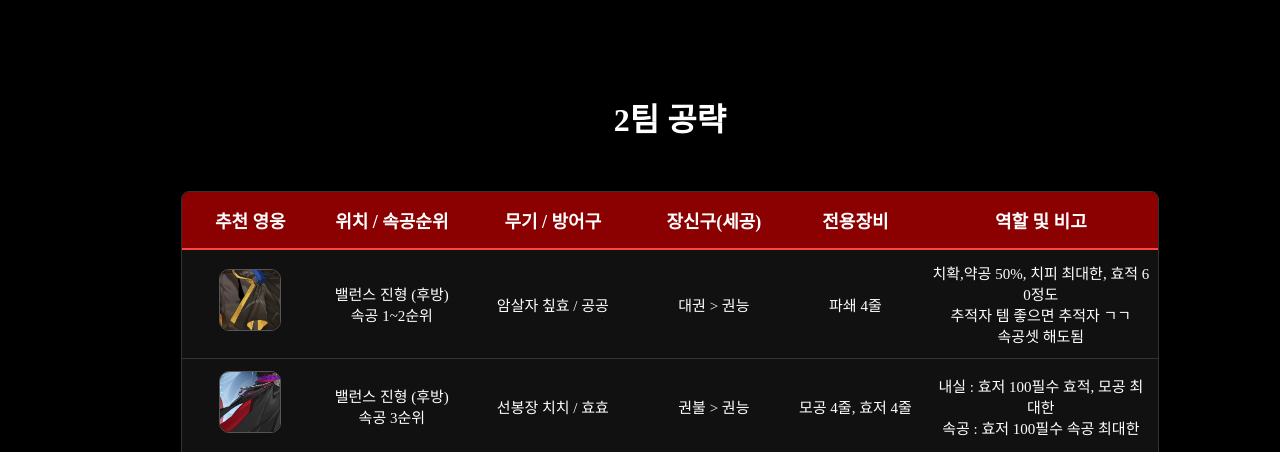
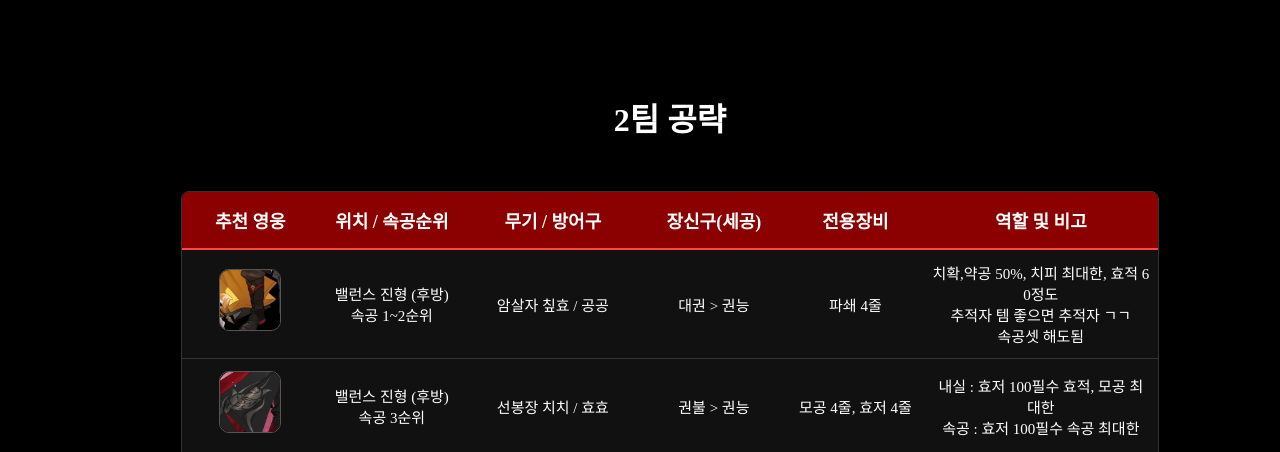
Before and after one commit to sena-zk-guild/sena-zk-guild, a plain HTML site: page GuildJeon/Guide.html in a window 1280 px wide. Shown: the part 848-1300 px from the top of the page. Drawn offline with Linux system fonts and the light colour scheme.

Commit message:
Update Guide.html

```diff
--- a/GuildJeon/Guide.html
+++ b/GuildJeon/Guide.html
@@ -243,7 +243,7 @@
                     <tr>
                         <td>
                             <div class="hero-img-box">
-                            <img src="Guide/윤건.jpg" alt="윤건" style="width: 320px; left: -130px; top: -140px;">
+                            <img src="Guide/윤건.jpg" alt="윤건" style="width: 320px; left: -110px; top: -200px;">
                             윤건
                         </td>
                         <td>밸런스 진형 (후방)<br>속공 1~2순위</td>
@@ -255,7 +255,7 @@
                     <tr>
                         <td>
                             <div class="hero-img-box">
-                            <img src="Guide/동영.jpg" alt="동영" style="width: 320px; left: -130px; top: -140px;">
+                            <img src="Guide/동영.jpg" alt="동영" style="width: 320px; left: -120px; top: -190px;">
                             동영
                         </td>
                         <td>밸런스 진형 (후방)<br>속공 3순위</td>
@@ -267,7 +267,7 @@
                     <tr>
                         <td>
                             <div class="hero-img-box">
-                            <img src="Guide/코쵸우 시노부.jpg" alt="코쵸우 시노부" style="width: 320px; left: -130px; top: -140px;">
+                            <img src="Guide/코쵸우 시노부.jpg" alt="코쵸우 시노부" style="width: 320px; left: -110px; top: -180px;">
                             시노부
                         </td>
                         <td>밸런스 진형 (전방)<br>속공 1~2순위</td>
```
